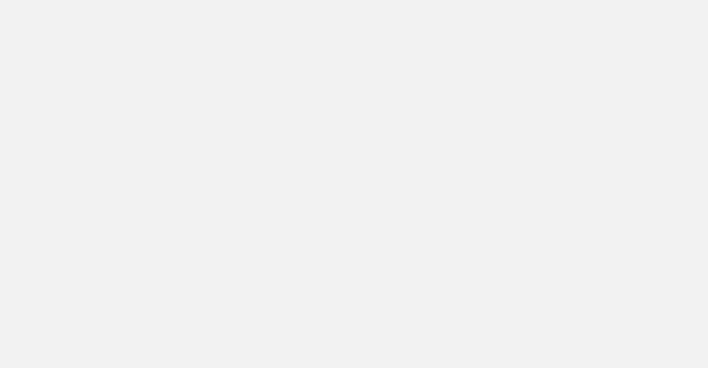
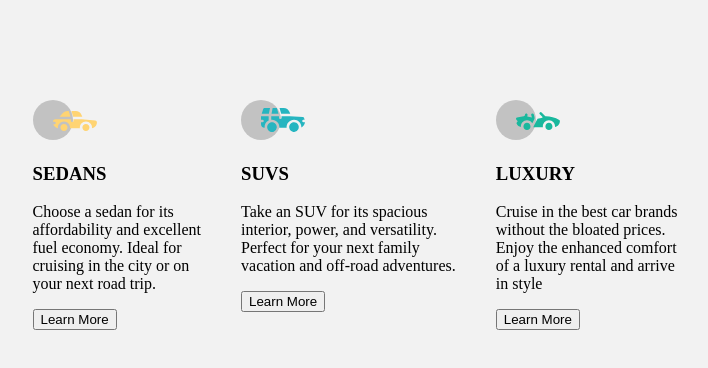
Before and after one commit to BuhleMtshali/preview-card, a plain HTML site: page index.html in a window 1280 px wide. Shown: the whole page, without its empty margins (285-993 px from the left). Drawn offline with Linux system fonts and the light colour scheme.

Commit message:
updated the html file

```diff
--- a/index.html
+++ b/index.html
@@ -19,6 +19,37 @@
     />
   </head>
   <body>
-    <div class="container"></div>
+    <div class="container">
+      <div class="sedans">
+        <img src="src/sedan-icon.svg" alt="sedan-icon" />
+        <h3>SEDANS</h3>
+        <p class="text">
+          Choose a sedan for its<br />affordability and excellent<br />fuel
+          economy. Ideal for<br />cruising in the city or on<br />your next road
+          trip.
+        </p>
+        <button class="sedan-button">Learn More</button>
+      </div>
+      <div class="suvs">
+        <img src="src/suvs-icon.svg" alt="suv-img" />
+        <h3>SUVS</h3>
+        <p class="text">
+          Take an SUV for its spacious<br />interior, power, and versatility.
+          <br />Perfect for your next family<br />
+          vacation and off-road adventures.
+        </p>
+        <button class="suv-button">Learn More</button>
+      </div>
+      <div class="luxury">
+        <img src="src/luxury-icon.svg" alt="luxury-img" />
+        <h3>LUXURY</h3>
+        <p class="text">
+          Cruise in the best car brands<br />
+          without the bloated prices.<br />Enjoy the enhanced comfort<br />of a
+          luxury rental and arrive <br />in style
+        </p>
+        <button class="luxury-button">Learn More</button>
+      </div>
+    </div>
   </body>
 </html>
--- a/style.css
+++ b/style.css
@@ -11,3 +11,14 @@ body {
   margin: 0;
   background-color: var(--bg-headings);
 }
+.container {
+  display: flex;
+  justify-content: center;
+  flex-wrap: wrap;
+  margin-top: 80px;
+}
+.sedans,
+.suvs,
+.luxury {
+  margin: 20px;
+}
```
